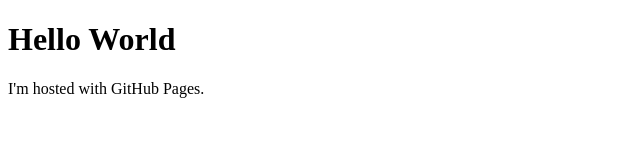
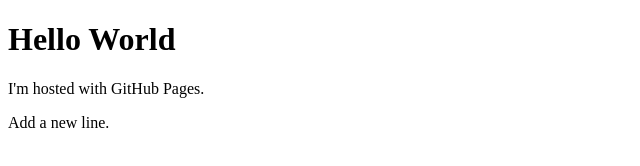
Before and after one commit to msiwei/msiwei.github.io, a plain HTML site: page index.html in a window 1280 px wide. Shown: the whole page, without its empty margins (0-640 px from the left). Drawn offline with Linux system fonts and the light colour scheme.

Commit message:
added lines

```diff
--- a/index.html
+++ b/index.html
@@ -3,5 +3,6 @@
 <body>
     <h1>Hello World</h1>
     <p>I'm hosted with GitHub Pages.</p>
+    <p>Add a new line.</p>
 </body>
 </html>
```
Also changed, not shown: 1 other file.
